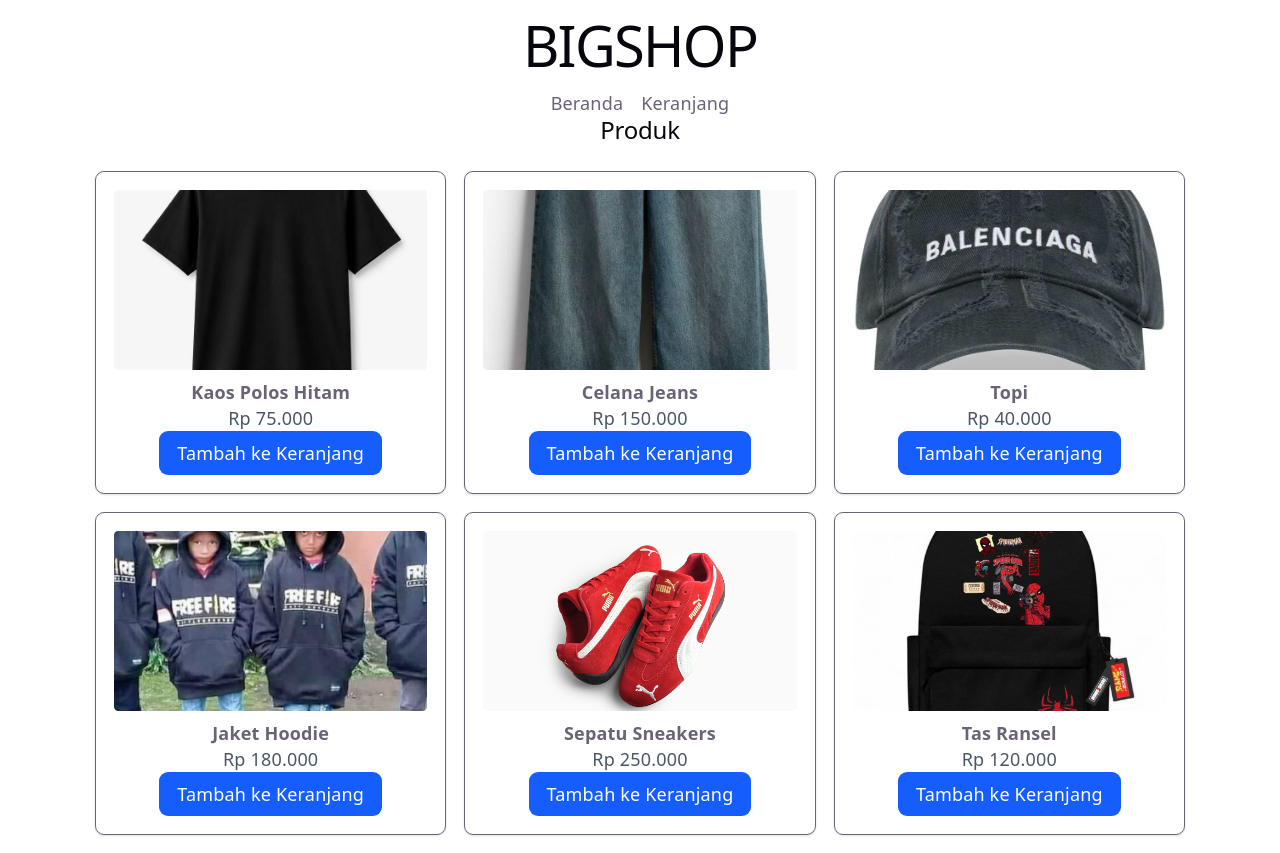
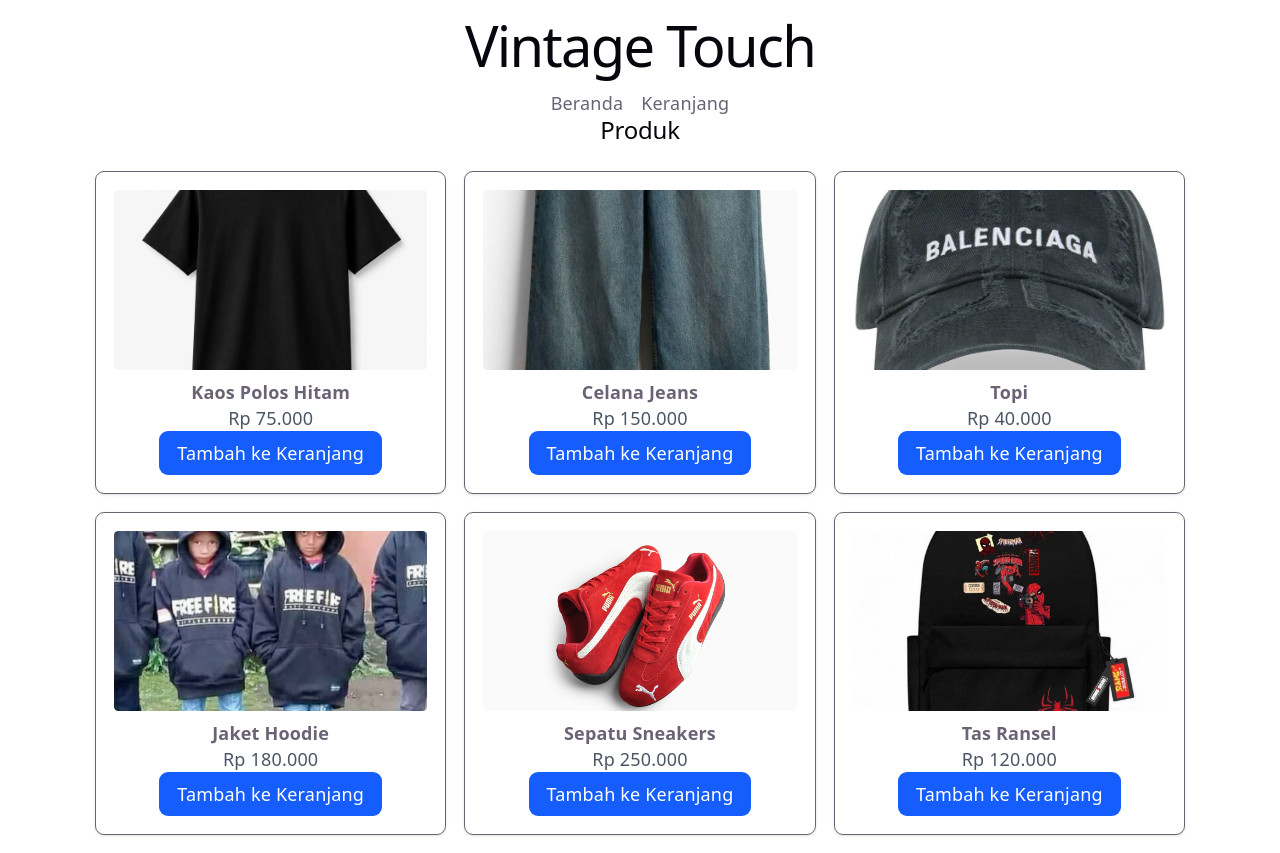
Before and after one commit to b1wwwwww/E-commerce-kecil, a React (Vite) app: page / in a window 1280 px wide. Built offline with nearby package versions, Linux system fonts and the light colour scheme.

Commit message:
Update Header title to 'Vintage Touch' and add Layout component

```diff
--- a/src/components/Header.jsx
+++ b/src/components/Header.jsx
@@ -3,7 +3,7 @@
 function Header() {
     return(
         <header>
-            <h1>BIGSHOP</h1>
+            <h1>Vintage Touch</h1>
             <nav className="flex gap-4 justify-center">
                 <Link to="/">Beranda</Link>
                 <Link to="/Keranjang">Keranjang</Link>
--- a/src/components/Layout.jsx
+++ b/src/components/Layout.jsx
@@ -0,0 +1,15 @@
+import { Outlet } from "react-router-dom";
+import Header from "./Header";
+import Footer from "./Footer";
+
+function layout(){
+    return(
+        <>
+        <Header />
+        <main><Outlet /></main>
+        <Footer />
+        </>
+    )
+}
+
+export default layout;
```
